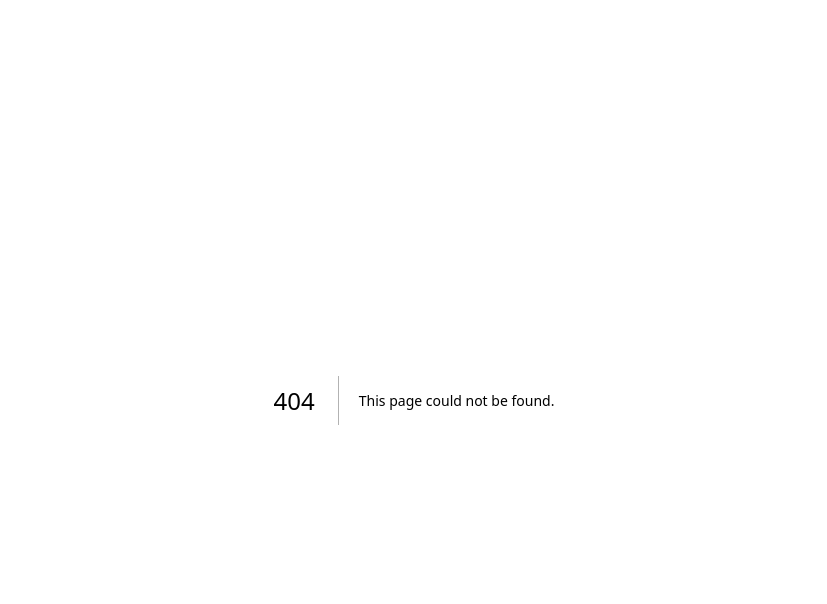
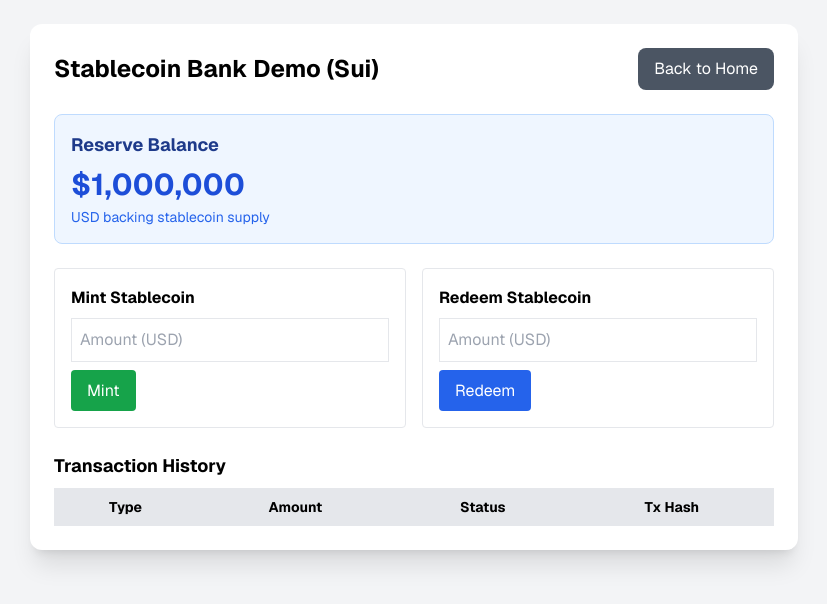
Before and after one commit to Kfar19/CursorWeb, a Next.js app: page /demo in a window 1280 px wide. Before the commit this address had no page. Shown: the top 604 px of the page, without its empty margins (226-1053 px from the left). Built offline with nearby package versions, Linux system fonts and the light colour scheme.

Commit message:
Create simple demo page without authentication

```diff
--- /dev/null
+++ b/src/app/demo/page.tsx
@@ -0,0 +1,22 @@
+'use client';
+
+import { Dashboard } from '../live-demo/components/Dashboard';
+
+export default function Demo() {
+  return (
+    <div className="min-h-screen bg-gray-100 p-6">
+      <div className="max-w-3xl mx-auto bg-white p-6 rounded-xl shadow-xl">
+        <div className="flex justify-between items-center mb-6">
+          <h1 className="text-2xl font-bold text-black">Stablecoin Bank Demo (Sui)</h1>
+          <a
+            href="/"
+            className="bg-gray-600 text-white px-4 py-2 rounded-lg hover:bg-gray-700 transition-colors"
+          >
+            Back to Home
+          </a>
+        </div>
+        <Dashboard />
+      </div>
+    </div>
+  );
+}
```
